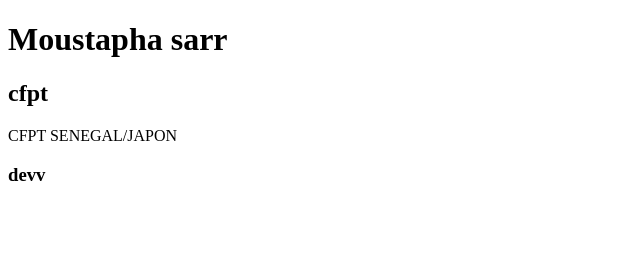
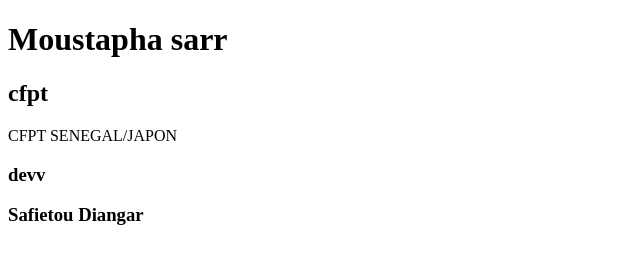
Before and after one commit to Sarr3052/dam2, a plain HTML site: page index.html in a window 1280 px wide. Shown: the whole page, without its empty margins (0-640 px from the left). Drawn offline with Linux system fonts and the light colour scheme.

Commit message:
Safietou diangar

```diff
--- a/index.html
+++ b/index.html
@@ -10,5 +10,6 @@
     <h2>cfpt</h2>
     <p>CFPT SENEGAL/JAPON</p>
     <h3>devv</h3>
+    <h3>Safietou Diangar</h3>
 </body>
 </html>
```
